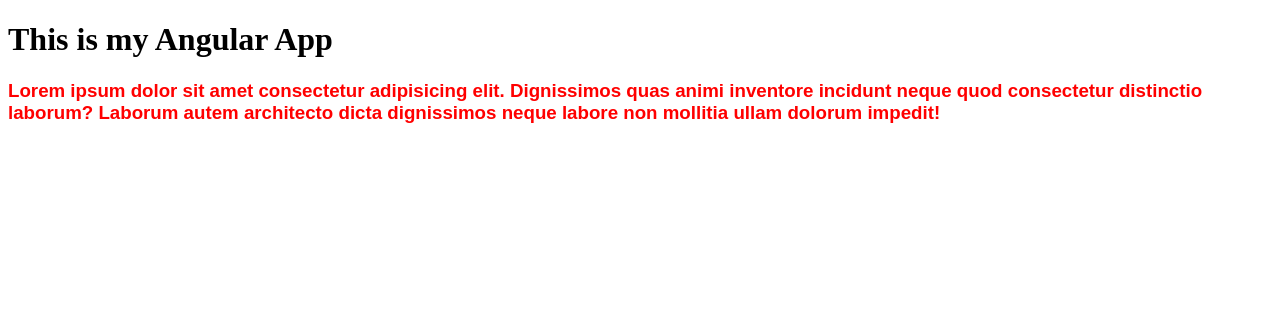
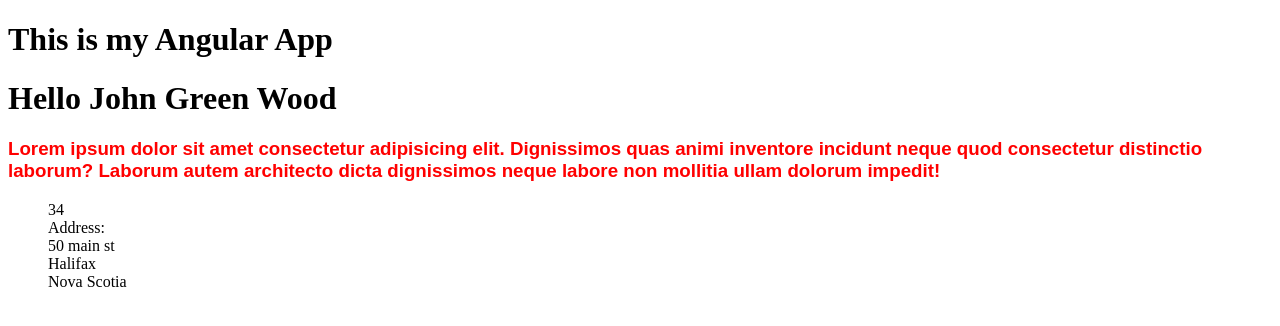
Before and after one commit to ajanes780/angularSetupnTesting, an Angular app: page / in a window 1280 px wide. Shown: the top 326 px of the page. Built offline with nearby package versions, Linux system fonts and the light colour scheme.

Commit message:
added types

```diff
--- a/src/app/components/user/user.component.html
+++ b/src/app/components/user/user.component.html
@@ -1,6 +1,16 @@
+<h1>Hello {{ firstName }} {{ lastName }}</h1>
 <h3>
   Lorem ipsum dolor sit amet consectetur adipisicing elit. Dignissimos quas
   animi inventore incidunt neque quod consectetur distinctio laborum? Laborum
   autem architecto dicta dignissimos neque labore non mollitia ullam dolorum
   impedit!
 </h3>
+
+<ul>
+  <li>{{ age }}</li>
+  <li>Address:</li>
+
+  <li>{{ address.street }}</li>
+  <li>{{ address.city }}</li>
+  <li>{{ address.province }}</li>
+</ul>
--- a/src/app/components/user/user.component.style.scss
+++ b/src/app/components/user/user.component.style.scss
@@ -2,3 +2,7 @@ h3 {
   color: red;
   font-family: Arial, Helvetica, sans-serif;
 }
+
+li {
+  list-style: none;
+}
--- a/src/app/components/user/user.component.ts
+++ b/src/app/components/user/user.component.ts
@@ -7,16 +7,21 @@ import { Component } from '@angular/core';
 })
 export class UserComponent {
   // properties
-  firstName = 'John';
-  lastName = ' Doe';
-  age = 40;
+  firstName: string;
+  lastName: string;
+  age: number;
+  address;
 
   //Methods that are run at the time the instance is created
   constructor() {
-    this.sayHello();
-    console.log(this.age);
-    this.hasBirthday();
-    console.log(this.age);
+    this.firstName = 'John';
+    this.lastName = 'Green Wood';
+    this.age = 34;
+    this.address = {
+      street: '50 main st',
+      city: 'Halifax',
+      province: 'Nova Scotia',
+    };
   }
 
   sayHello() {
```
